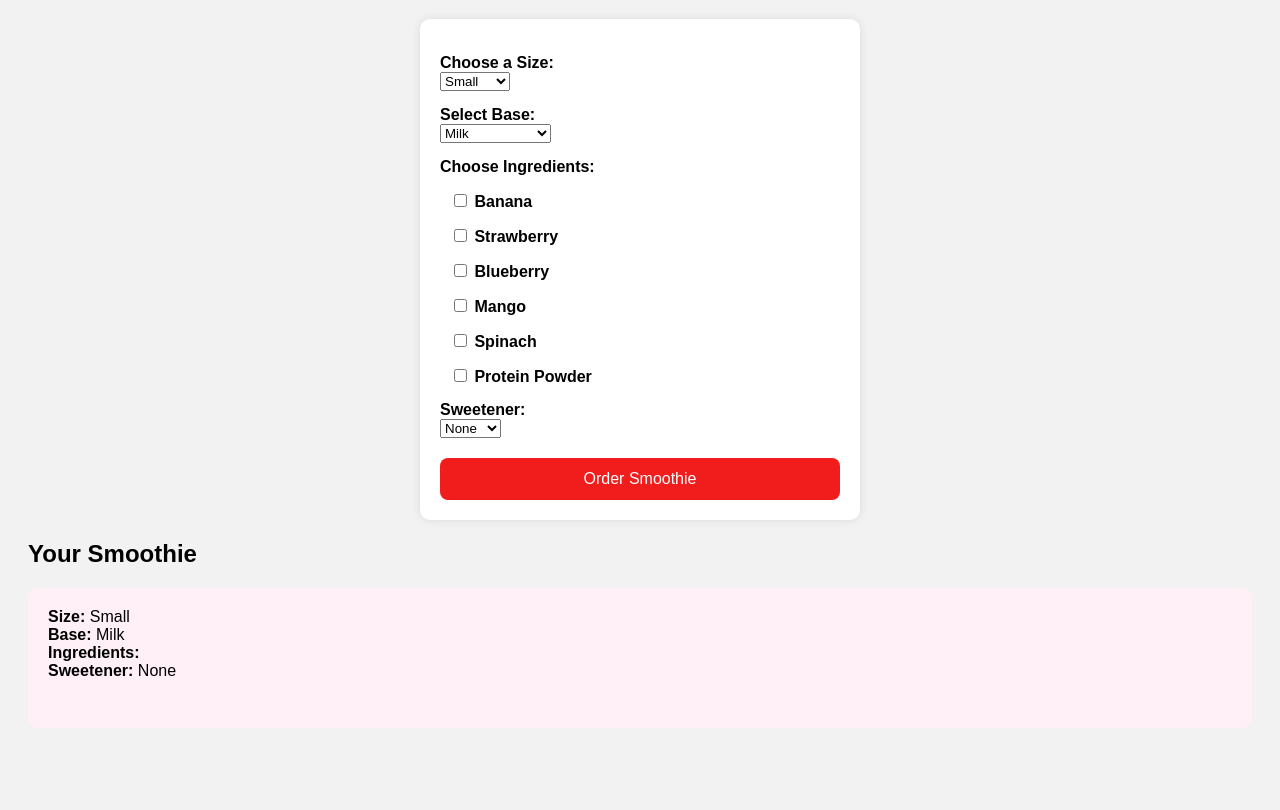
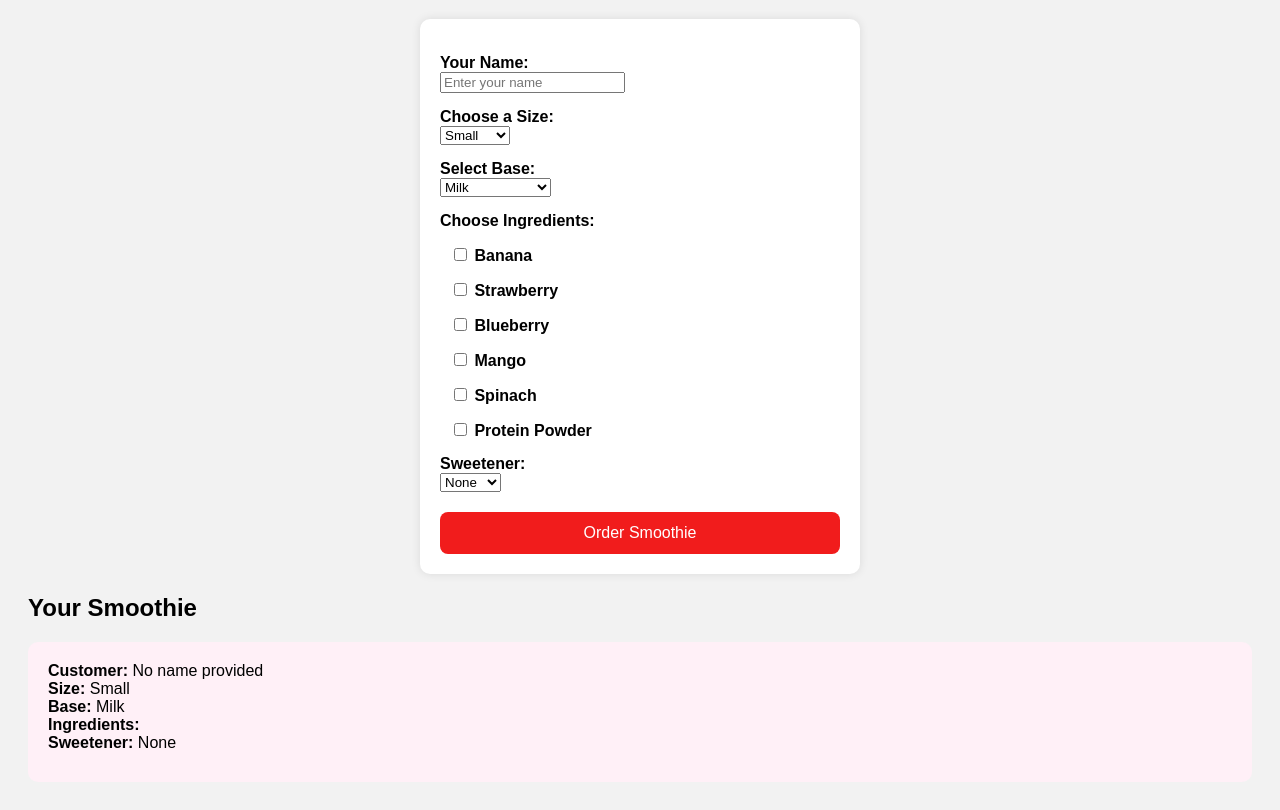
Before and after one commit to yash110905/COMP1073-F25, a plain HTML site: page Assignment-2/index.html in a window 1280 px wide. Both pictures are taken after a click on the button "Order Smoothie". Shown: the part 89-899 px from the top of the page. Before the commit the page ends 845 px from the top, so only its background shows below. Drawn offline with Linux system fonts and the light colour scheme.

Commit message:
Add customer name input and update Smoothie class & order logic to display name

```diff
--- a/Assignment-2/index.html
+++ b/Assignment-2/index.html
@@ -11,6 +11,8 @@
     <h1>Smoothie Machine</h1>
 
     <form id="smoothieForm">
+        <label>Your Name:</label>
+        <input type="text" id="customerName" placeholder="Enter your name">
         <label>Choose a Size:</label>
         <select id="size">
             <option value="Small">Small</option>
--- a/Assignment-2/script.js
+++ b/Assignment-2/script.js
@@ -1,6 +1,7 @@
 // Smoothie Class
 class Smoothie {
     constructor(size, base, ingredients, sweetener) {
+        this.name = name; // name property
         this.size = size;
         this.base = base;
         this.ingredients = ingredients;
@@ -9,6 +10,7 @@ class Smoothie {
 
     describe() {
         return `
+            <strong>Customer:</strong> ${this.name || "No name provided"} <br>
             <strong>Size:</strong> ${this.size} <br>
             <strong>Base:</strong> ${this.base} <br>
             <strong>Ingredients:</strong> ${this.ingredients.join(", ")} <br>
@@ -19,7 +21,7 @@ class Smoothie {
 
 // Order Button
 document.getElementById("orderButton").addEventListener("click", function () {
-
+    const name = document.getElementById("customerName").value;
     const size = document.getElementById("size").value;
     const base = document.getElementById("base").value;
     const sweetener = document.getElementById("sweetener").value;
```
